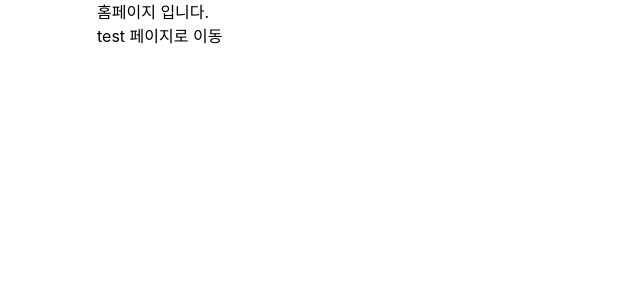
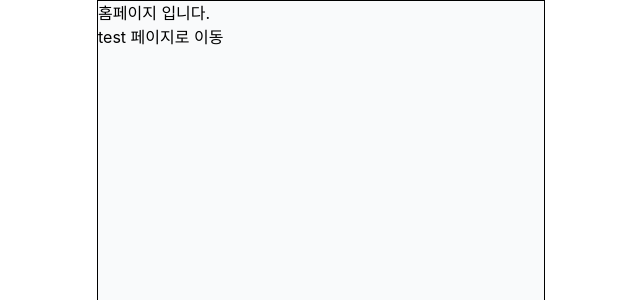
Before and after one commit to kub938/PICSCORE, a React (Vite) app in the folder frontend/: page / in a window 1280 px wide. Shown: the top 300 px of the page, without its empty margins (319-959 px from the left). Built offline with nearby package versions, Linux system fonts and the light colour scheme.

Commit message:
design: 백그라운드 컬러 변경

```diff
--- a/frontend/src/App.tsx
+++ b/frontend/src/App.tsx
@@ -2,7 +2,10 @@ import { Outlet } from "react-router-dom";
 
 function App() {
   return (
-    <div className="flex flex-col max-w-md mx-auto min-h-screen">
+    <div
+      className="border flex flex-col max-w-md mx-auto min-h-screen bg-gray-50
+    "
+    >
       <header></header>
       <main>
         <Outlet />
```
